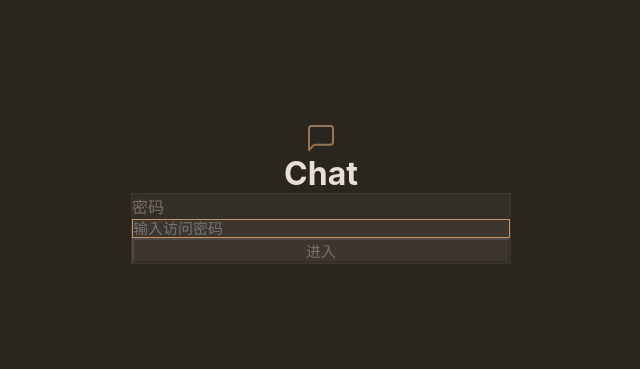
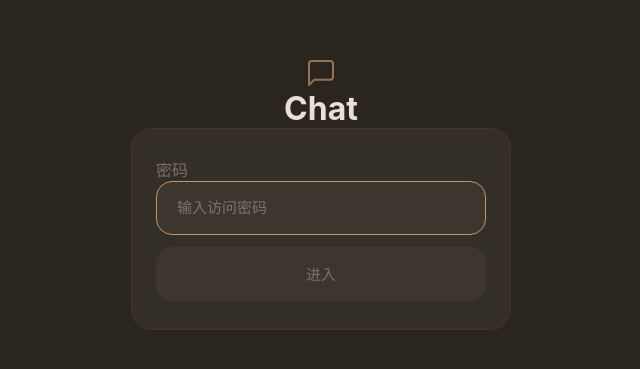
Before and after one commit to miragrey347-ctrl/chat, a Next.js app: page /login in a window 1280 px wide. Shown: the part 207-576 px from the top of the page, without its empty margins (319-959 px from the left). Built offline with nearby package versions, Linux system fonts and the light colour scheme.

Commit message:
fix: use inline styles for login input sizing (Safari compat)

```diff
--- a/src/app/login/page.tsx
+++ b/src/app/login/page.tsx
@@ -57,10 +57,11 @@ export default function LoginPage() {
 
         {/* Input card */}
         <div
-          className="rounded-2xl p-6"
           style={{
             background: "var(--bg-secondary)",
             border: "1px solid var(--border-subtle)",
+            borderRadius: "20px",
+            padding: "28px 24px",
           }}
         >
           <label
@@ -75,11 +76,17 @@ export default function LoginPage() {
             onChange={(e) => setPassword(e.target.value)}
             placeholder="输入访问密码"
             autoFocus
-            className="w-full px-5 py-4 rounded-2xl text-[15px] outline-none transition-all duration-200"
+            className="w-full outline-none transition-all duration-200"
             style={{
               background: "var(--bg-tertiary)",
               color: "var(--text-primary)",
               border: `1.5px solid ${focused ? "var(--accent)" : "transparent"}`,
+              borderRadius: "16px",
+              padding: "16px 20px",
+              fontSize: "15px",
+              height: "54px",
+              boxSizing: "border-box",
+              WebkitAppearance: "none",
             }}
             onFocus={() => setFocused(true)}
             onBlur={() => setFocused(false)}
@@ -94,12 +101,19 @@ export default function LoginPage() {
           <button
             type="submit"
             disabled={loading || !password}
-            className="w-full mt-4 py-4 rounded-2xl text-[15px] font-medium transition-all duration-200"
+            className="w-full transition-all duration-200"
             style={{
               background: password ? "var(--accent)" : "var(--bg-tertiary)",
               color: password ? "#1a1410" : "var(--text-tertiary)",
               cursor: password && !loading ? "pointer" : "not-allowed",
               opacity: loading ? 0.6 : 1,
+              borderRadius: "16px",
+              padding: "16px 20px",
+              fontSize: "15px",
+              fontWeight: 500,
+              height: "54px",
+              marginTop: "12px",
+              border: "none",
             }}
           >
             {loading ? "验证中..." : "进入"}
```
